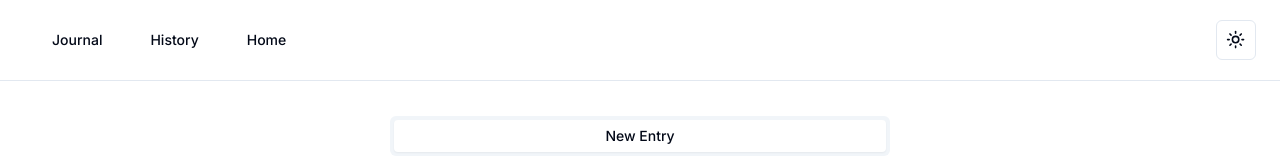
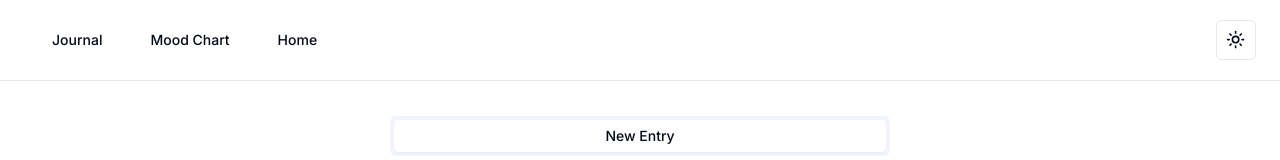
Before and after one commit to carr-matt/nextjournal, a Next.js app: page /journal/new-entry in a window 1280 px wide. Shown: the top 160 px of the page. Built offline with nearby package versions, Linux system fonts and the light colour scheme.

Commit message:
Change 'history' to 'mood chart' for clarity. Update all routes, components, & variables accordingly

```diff
--- a/app/(dashboard)/history/page.tsx
+++ b/app/(dashboard)/chart/page.tsx
@@ -1,4 +1,4 @@
-import HistoryChart from '@/components/HistoryChart';
+import MoodChart from '@/components/MoodChart';
 import { getUserByClerkId } from '@/utils/auth';
 import { prisma } from '@/utils/db';
 import { AlertCircle, ArrowDown, Info, Pencil } from 'lucide-react';
@@ -34,14 +34,14 @@ const getData = async () => {
   return { analyses, avg, isEmpty: false };
 };
 
-const History = async () => {
+const Mood = async () => {
   const { analyses, avg, isEmpty } = await getData();
 
   if (isEmpty) {
     return (
       <div className="p-2 sm:p-8 h-full">
         <h2 className="pb-2 text-2xl sm:text-3xl font-semibold tracking-tight">
-          History
+          Mood Chart
         </h2>
         <Separator />
         <div className="w-full h-full p-1 sm:px-8">
@@ -64,7 +64,7 @@ const History = async () => {
   return (
     <div className="p-2 sm:p-8 h-full">
       <h2 className="pb-2 text-2xl sm:text-3xl font-semibold tracking-tight">
-        History
+        Mood Chart
       </h2>
       <Separator />
       <div>
@@ -90,10 +90,10 @@ const History = async () => {
         </h3>
       </div>
       <div className="h-full w-full mb-10">
-        <HistoryChart data={analyses} />
+        <MoodChart data={analyses} />
       </div>
     </div>
   );
 };
 
-export default History;
+export default Mood;
--- a/app/(dashboard)/layout.tsx
+++ b/app/(dashboard)/layout.tsx
@@ -12,7 +12,7 @@ interface DashboardLayoutProps {
 
 const links = [
   { name: 'Journal', href: '/journal' },
-  { name: 'History', href: '/history' },
+  { name: 'Mood Chart', href: '/chart' },
   { name: 'Home', href: '/' },
 ];
 
--- a/components/HistoryChart.tsx
+++ b/components/MoodChart.tsx
@@ -28,7 +28,7 @@ const CustomTooltip = ({ payload, label, active }) => {
   return null;
 };
 
-const HistoryChart = ({ data }) => {
+const MoodChart = ({ data }) => {
   return (
     <ResponsiveContainer
       width="100%"
@@ -56,4 +56,4 @@ const HistoryChart = ({ data }) => {
   );
 };
 
-export default HistoryChart;
+export default MoodChart;
```
